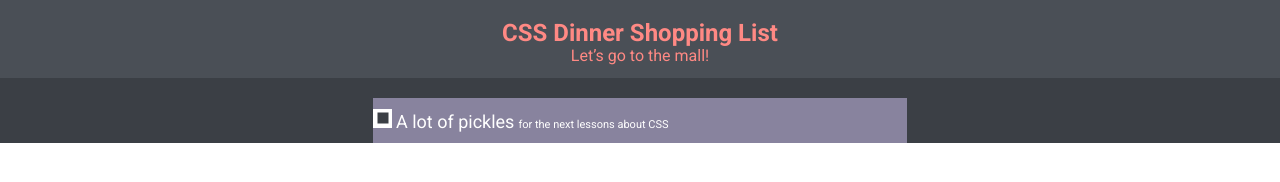
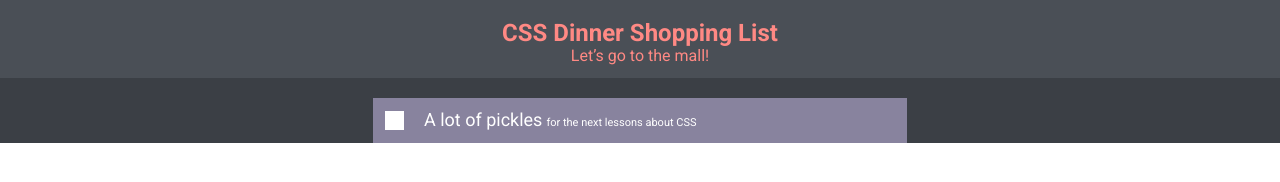
Before and after one commit to dymovv1/HW-07-Selectors, a plain HTML site: page index.html in a window 1280 px wide. Drawn offline with Linux system fonts and the light colour scheme.

Commit message:
fixed checkbox

```diff
--- a/style/style.css
+++ b/style/style.css
@@ -78,6 +78,9 @@ span + span {
     width: 19px;
     height: 19px;
     background-color: #fff;
+    vertical-align: sub;
+    margin-right: 16px;
+    margin-left: 12px;
 }
 
 .fake_checkbox::before {
@@ -89,13 +92,14 @@ span + span {
     transform: translate(-50%, -50%);
     width: 11px;
     height: 11px;
-    opacity: 0%;
+    opacity: 0;
     transition: 0.2s;
-    background-color: #3B3F45;
+    background-image: url(../img/check.svg);
+    background-position: center;
+    background-repeat: no-repeat;
 }
 
-.real_checkbox + .fake_checkbox::before {
+.real_checkbox:checked + .fake_checkbox::before {
     opacity: 1;
 
-
 }
```
